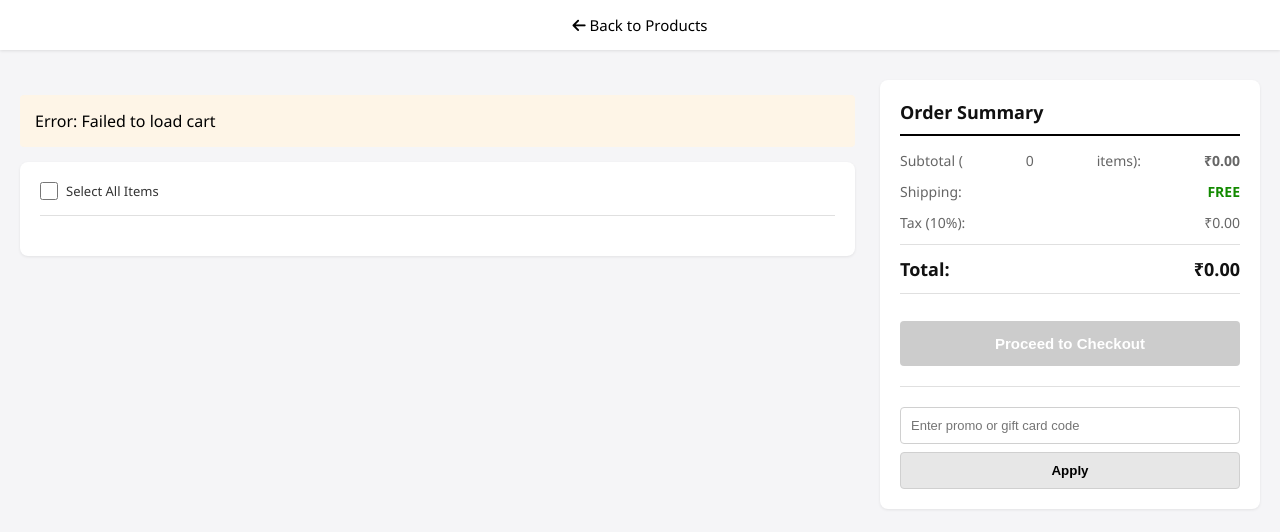
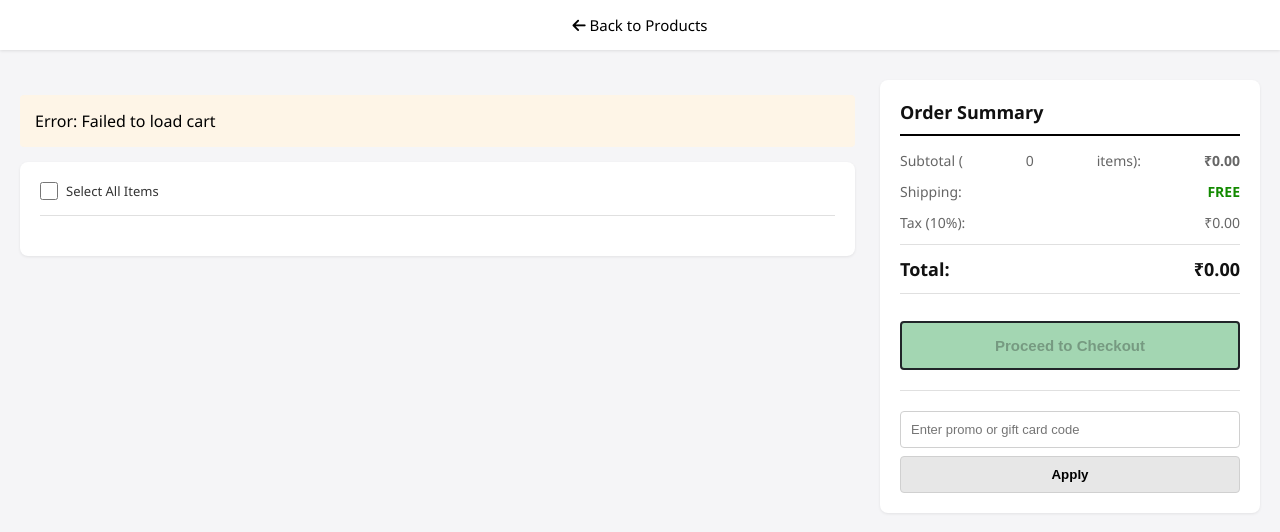
Before and after one commit to mallemkondaiah009/ECOMMERCE_API, a Django app: page /cart/ in a window 1280 px wide. Shown: the top 532 px of the page. Run offline with Django 5.2, Linux system fonts and the light colour scheme; data that the repository does not hold is empty.

Commit message:
buttons color changes

```diff
--- a/templates/cart.html
+++ b/templates/cart.html
@@ -226,18 +226,17 @@
         .checkout-btn {
             width: 100%;
             padding: 14px;
-            background: #000000ff;
-            color: white;
-            border: none;
+            background: #279f4b6c;
+            border: 2px solid #212529;
             border-radius: 4px;
             font-size: 15px;
             font-weight: 600;
             cursor: pointer;
             margin-top: 15px;
         }
-        .checkout-btn:hover:not(:disabled) { background: #000000ff; }
+        .checkout-btn:hover:not(:disabled) { }
         .checkout-btn:disabled {
-            background: #ccc;
+            background: #279f4b6c;
             cursor: not-allowed;
         }
         .promo-section {
```
